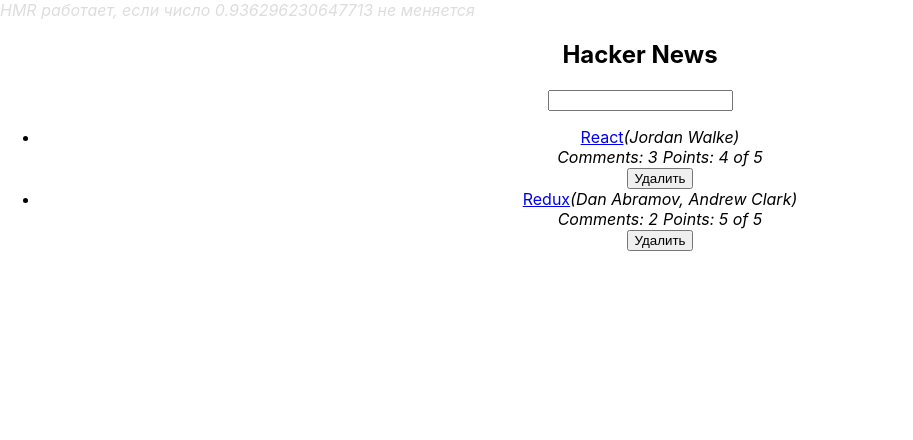
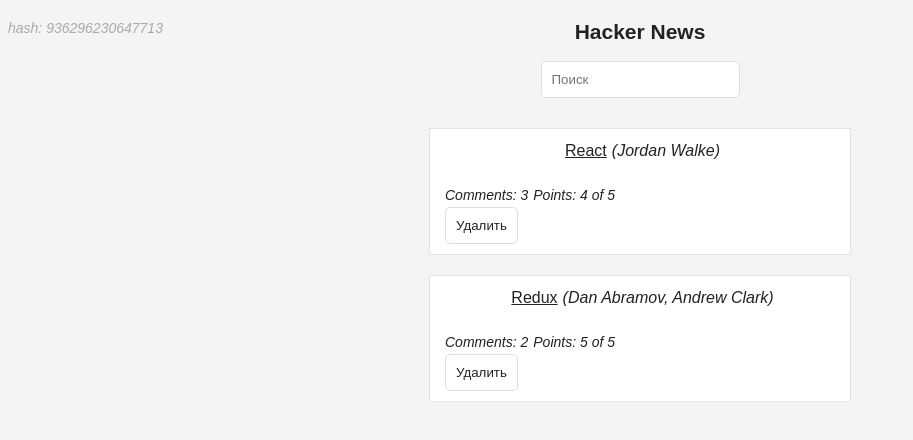
Before and after one commit to Fake-Make/hackernews, a React (Create React App) app: page / in a window 1280 px wide. Shown: the top 440 px of the page, without its empty margins (0-913 px from the left). Built offline with nearby package versions, Linux system fonts and the light colour scheme.

Commit message:
Add styles

```diff
--- a/public/index.html
+++ b/public/index.html
@@ -28,10 +28,8 @@
   </head>
   <body>
     <noscript>You need to enable JavaScript to run this app.</noscript>
-    <i style="color: #ddd">
-      HMR работает, если число
-      <script>document.write(Math.random())</script>
-       не меняется
+    <i style="color: #aaa; position: absolute">
+      hash: <script>document.write(Math.random().toString().slice(2))</script>
     </i>
     <div id="root"></div>
     <!--
--- a/src/App.css
+++ b/src/App.css
@@ -1,38 +1,79 @@
-.App {
+.page {
+  margin: 20px;
+}
+
+.page-header,
+.interactions {
   text-align: center;
 }
 
-.App-logo {
-  height: 40vmin;
-  pointer-events: none;
-}
-
-@media (prefers-reduced-motion: no-preference) {
-  .App-logo {
-    animation: App-logo-spin infinite 20s linear;
-  }
-}
-
-.App-header {
-  background-color: #282c34;
-  min-height: 100vh;
+.articles {
+  margin: 20px 0;
   display: flex;
   flex-direction: column;
   align-items: center;
-  justify-content: center;
-  font-size: calc(10px + 2vmin);
-  color: white;
 }
 
-.App-link {
-  color: #61dafb;
+.article {
+  display: flex;
+  flex-direction: column;
+  width: 400px;
+  line-height: 24px;
+  white-space: nowrap;
+  margin: 10px 0;
+  padding: 10px;
+  background: #ffffff;
+  border: 1px solid #e3e3e3;
+  transition-duration: .2s;
 }
 
-@keyframes App-logo-spin {
-  from {
-    transform: rotate(0deg);
-  }
-  to {
-    transform: rotate(360deg);
-  }
+.article:hover {
+  box-shadow: 0 0 10px #ccc;
+  transition-duration: .2s;
 }
+
+.article>* {
+  overflow: hidden;
+  text-overflow: ellipsis;
+  padding: 0 5px;
+}
+
+.article-header {
+  display: flex;
+  line-height: 24px;
+  font-size: 16px;
+  padding: 0 10px;
+  justify-content: space-between;
+  align-self: center;
+}
+
+.article-content {
+  margin: 10px 5px;
+  display: block;
+  white-space: normal;
+  text-align: justify;
+}
+
+.article-empty {
+  margin: 200px;
+  text-align: center;
+  font-size: 16px;
+}
+
+.article-header>a {
+  overflow: hidden;
+  text-overflow: ellipsis;
+  padding: 0 5px;
+}
+
+.rw-40 {
+  width: 40%;
+}
+
+.rw-30 {
+  width: 30%;
+}
+
+.rw-10 {
+  width: 10%;
+}
--- a/src/App.js
+++ b/src/App.js
@@ -32,12 +32,14 @@
   }
 
   render = () => (
-    <div className="App">
-      <h2>Hacker News</h2>
+    <div className="page">
+      <h2 className="page-header">Hacker News</h2>
+      <aside className="interactions">
       <Search
         query={this.state.query}
         onQueryChange={this.onQueryChange}
       />
+      </aside>
       <Articles
         articles={this.state.articles}
         query={this.state.query}
@@ -61,7 +63,7 @@
 
 const Search = ({query, onQueryChange}) => (
   <form>
-    <input value={query} onChange={onQueryChange}/>
+    <input value={query} onChange={onQueryChange} placeholder="Поиск"/>
   </form>
 );
 
@@ -69,12 +71,11 @@
   title.toLocaleLowerCase().includes(query.toLocaleLowerCase());
 
 const renderArticle = onRemoveArticle => article => (
-  <li key={article.id}>
-    <header>
-      <a href={article.url}>{article.title}</a>
-      <i>({article.author})</i>
+  <li key={article.id} className="article">
+    <header className="article-header">
+      <a href={article.url}>{article.title}</a> <i>({article.author})</i>
     </header>
-    <main>
+    <main className="article-content">
       {article.content || ''}
     </main>
     <aside>
@@ -90,7 +91,7 @@
 );
 
 const Articles = ({articles, query, onRemoveArticle}) => (
-  <ul>{
+  <ul className="articles">{
     articles
       .filter(isArticleMatchQuery(query))
       .map(renderArticle(onRemoveArticle))
--- a/src/index.css
+++ b/src/index.css
@@ -1,13 +1,48 @@
 body {
-  margin: 0;
-  font-family: -apple-system, BlinkMacSystemFont, 'Segoe UI', 'Roboto', 'Oxygen',
-    'Ubuntu', 'Cantarell', 'Fira Sans', 'Droid Sans', 'Helvetica Neue',
-    sans-serif;
-  -webkit-font-smoothing: antialiased;
-  -moz-osx-font-smoothing: grayscale;
+  color: #222;
+  background: #f4f4f4;
+  font: 400 14px CoreSans, Arial, sans-serif;
 }
 
-code {
-  font-family: source-code-pro, Menlo, Monaco, Consolas, 'Courier New',
-    monospace;
+a {
+  color: #222;
 }
+
+a:hover {
+  text-decoration: underline;
+}
+
+ul, li {
+  list-style: none;
+  padding: 0;
+  margin: 0;
+}
+
+input {
+  padding: 10px;
+  border-radius: 5px;
+  outline: none;
+  border: 1px solid #dddddd;
+}
+
+button {
+  padding: 10px;
+  border-radius: 5px;
+  border: 1px solid #dddddd;
+
+  background: transparent;
+  color: #222;
+  cursor: pointer;
+}
+
+button:hover {
+  background-color: #eee;
+}
+
+button:active {
+  background-color: #ccc;
+}
+
+*:focus {
+  outline: none;
+}
```
